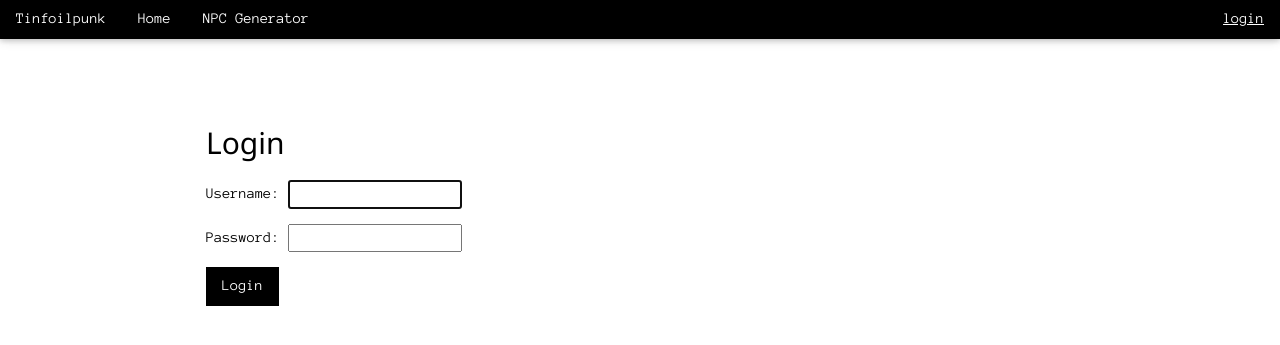
After one commit to azolkos/rpgtools, a Django app: page /accounts/login/ in a window 1280 px wide. The commit adds this page. Shown: the top 345 px of the page. Run offline with Django 3.2, Linux system fonts and the light colour scheme; some libraries are stand-ins or nearby versions.

Commit message:
added user authentification

```diff
--- a/rpg/settings.py
+++ b/rpg/settings.py
@@ -128,3 +128,6 @@ STATICFILES_DIRS = [
     os.path.join(BASE_DIR, 'static/css'),
     os.path.join(BASE_DIR, 'static/javascript'),
 ]
+
+LOGIN_REDIRECT_URL = '/'
+LOGOUT_REDIRECT_URL = '/'
--- a/rpg/urls.py
+++ b/rpg/urls.py
@@ -17,6 +17,7 @@ from django.contrib import admin
 from django.urls import path, include
 
 urlpatterns = [
-    path('tinfoilpunk/', include('tinfoilpunk.urls')),
+    path('', include('tinfoilpunk.urls')),
     path('admin/', admin.site.urls),
+    path('accounts/', include('django.contrib.auth.urls')),
 ]
--- a/templates/index.j2
+++ b/templates/index.j2
@@ -31,9 +31,15 @@
     <!-- NAVBAR -->
     <div class="w3-top">
         <div class="w3-bar w3-black w3-card">
-            <span class="w3-bar-item">Cyberpunk Tools</span>
-            <a class="w3-bar-item w3-button w3-hover-red" href="/tinfoilpunk">Home</a>
-            <a class="w3-bar-item w3-button w3-hover-red" href="/tinfoilpunk/npcgenerator">NPC Generator</a>
+            <span class="w3-bar-item">Tinfoilpunk</span>
+            <a class="w3-bar-item w3-button w3-hover-red" href="/">Home</a>
+            <a class="w3-bar-item w3-button w3-hover-red" href="/npcgenerator">NPC Generator</a>
+            {% if user.is_authenticated %}
+                <a class="w3-bar-item w3-right" href="{% url 'logout' %}">logout</a>
+                <span class="w3-bar-item w3-right">{{ user.username }}</span>
+            {% else %}
+                <a class="w3-bar-item w3-right" href="{% url 'login' %}">login</a>
+            {% endif %}
         </div>
     </div>
 
--- /dev/null
+++ b/templates/registration/login.html
@@ -0,0 +1,10 @@
+{% extends 'index.j2' %}
+
+{% block content %}
+<h2>Login</h2>
+<form method="post">
+  {% csrf_token %}
+  {{ form.as_p }}
+  <button type="submit" class="w3-button w3-black w3-hover-red">Login</button>
+</form>
+{% endblock %}
--- a/tinfoilpunk/views.py
+++ b/tinfoilpunk/views.py
@@ -26,7 +26,8 @@ def npcgenerator(request):
 
         if request.POST['0_submit'].isnumeric():
 
-            save_npc(npc_sheets[int(request.POST['0_submit'])])
+            if request.user.is_authenticated:
+                save_npc(npc_sheets[int(request.POST['0_submit'])])
 
         if request.POST['0_submit'] == 'load':
 
```
Also changed, not shown: templates/npcgenerator.j2 (+6 -2 lines), db.sqlite3, tinfoilpunk/urls.py (line endings or trailing spaces).
